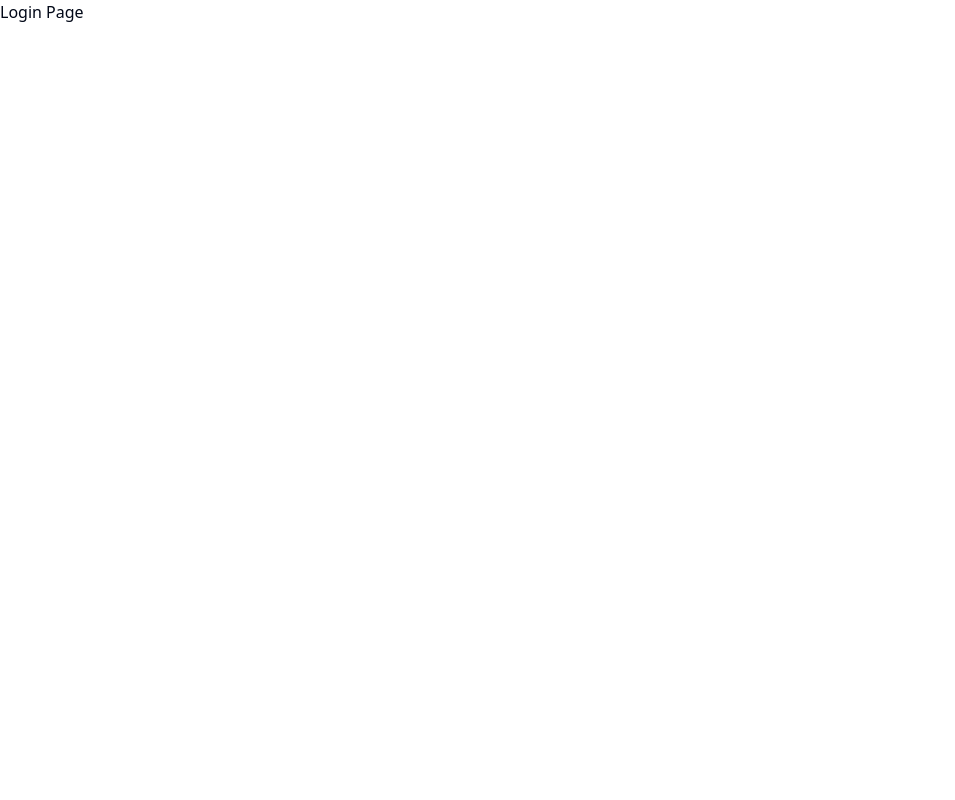
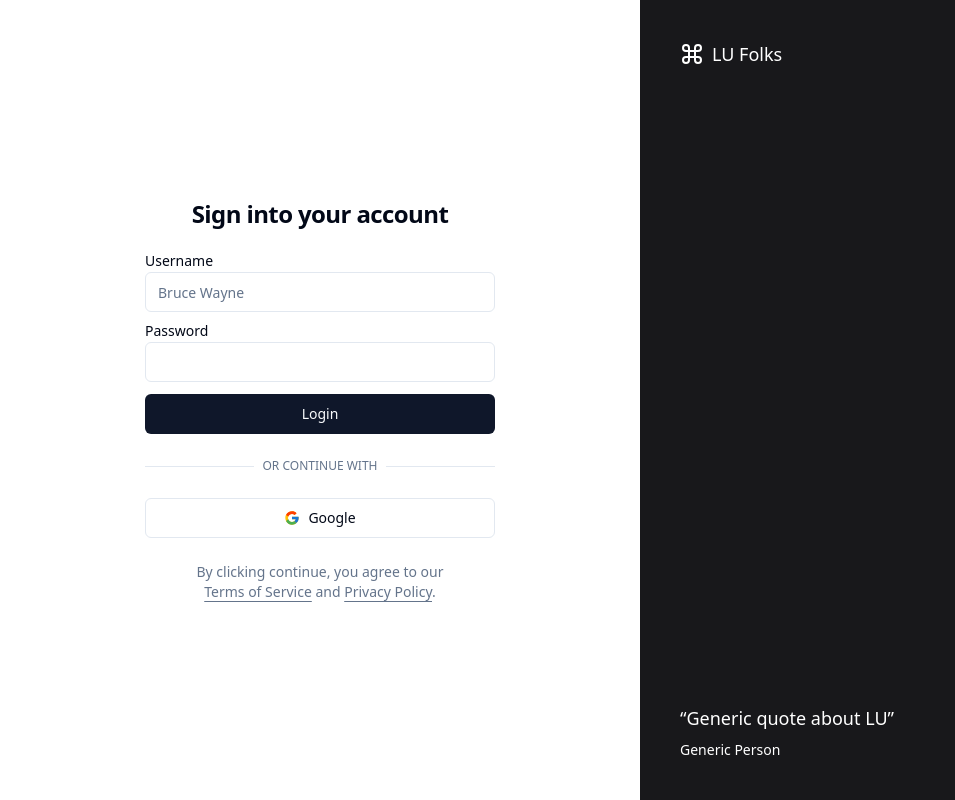
Before and after one commit to alaminShaheen/lu-folks, a React (Vite) app in the folder client/: page /login in a window 1280 px wide. Shown: the whole page, without its empty margins (0-955 px from the left). Built offline with nearby package versions, Linux system fonts and the light colour scheme.

Commit message:
chore: added login page

```diff
--- /dev/null
+++ b/client/src/models/form/LoginFormType.ts
@@ -0,0 +1,6 @@
+type LoginFormType = {
+	username: string;
+	password: string;
+};
+
+export default LoginFormType;
--- a/client/src/models/form/RegisterFormTypes.ts
+++ b/client/src/models/form/RegisterFormType.ts
@@ -1,6 +1,8 @@
-type RegisterFormTypes = {
+type RegisterFormType = {
 	email: string;
 	username: string;
 	password: string;
 	confirmPassword: string;
 };
+
+export default RegisterFormType;
--- a/client/src/pages/Login.tsx
+++ b/client/src/pages/Login.tsx
@@ -1,5 +1,136 @@
+import { Label } from "../components/ui/label.tsx";
+import { Input } from "../components/ui/input.tsx";
+import { Button } from "../components/ui/button.tsx";
+import LoadingSpinner from "../components/LoadingSpinner.tsx";
+import { FcGoogle } from "react-icons/fc";
+import { Fragment, useState } from "react";
+import { useForm } from "react-hook-form";
+import LoginFormType from "../models/form/LoginFormType.ts";
+
 const Login = () => {
-	return <div>Login Page</div>;
+	const [isLoading, setIsLoading] = useState(false);
+	const { register, handleSubmit } = useForm<LoginFormType>({
+		defaultValues: {
+			password: "",
+			username: "",
+		},
+	});
+
+	const onSubmit = (formValues: LoginFormType) => {
+		try {
+			setIsLoading(true);
+			console.log(formValues);
+		} catch (error) {
+			console.error(error);
+		} finally {
+			setIsLoading(false);
+		}
+	};
+
+	return (
+		<Fragment>
+			<div className="container relative flex h-screen flex-col items-center justify-center md:grid lg:max-w-none lg:grid-cols-2 lg:px-0">
+				<div className="lg:p-8">
+					<div className="mx-auto flex w-full flex-col justify-center space-y-6 sm:w-[350px]">
+						<div className="flex flex-col space-y-2 text-center">
+							<h1 className="text-2xl font-semibold tracking-tight">
+								Sign into your account
+							</h1>
+						</div>
+						<div className="grid gap-6">
+							<form id="register-form" onSubmit={handleSubmit(onSubmit)}>
+								<div className="grid gap-3">
+									<div className="grid gap-1">
+										<Label htmlFor="username">Username</Label>
+										<Input
+											{...register("username")}
+											id="username"
+											placeholder="Bruce Wayne"
+											type="text"
+											autoCapitalize="none"
+											autoCorrect="off"
+											disabled={isLoading}
+										/>
+									</div>
+
+									<div className="grid gap-1">
+										<Label htmlFor="password">Password</Label>
+										<Input
+											{...register("password")}
+											id="password"
+											type="password"
+											autoCapitalize="none"
+											autoComplete="email"
+											autoCorrect="off"
+											disabled={isLoading}
+										/>
+									</div>
+
+									<Button disabled={isLoading} form="register-form">
+										{isLoading && <LoadingSpinner />}
+										Login
+									</Button>
+								</div>
+							</form>
+							<div className="relative">
+								<div className="absolute inset-0 flex items-center">
+									<span className="w-full border-t" />
+								</div>
+								<div className="relative flex justify-center text-xs uppercase">
+									<span className="bg-background px-2 text-muted-foreground">
+										Or continue with
+									</span>
+								</div>
+							</div>
+							<Button variant="outline" type="button" disabled={isLoading}>
+								{isLoading ? (
+									<LoadingSpinner />
+								) : (
+									<FcGoogle className="mr-2 h-4 w-4" />
+								)}{" "}
+								Google
+							</Button>
+						</div>
+						<p className="px-8 text-center text-sm text-muted-foreground">
+							By clicking continue, you agree to our{" "}
+							<span className="underline underline-offset-4 hover:text-primary">
+								Terms of Service
+							</span>{" "}
+							and{" "}
+							<span className="underline underline-offset-4 hover:text-primary">
+								Privacy Policy
+							</span>
+							.
+						</p>
+					</div>
+				</div>
+				<div className="relative hidden h-full flex-col bg-muted p-10 text-white dark:border-r lg:flex">
+					<div className="absolute inset-0 bg-zinc-900" />
+					<div className="relative z-20 flex items-center text-lg font-medium">
+						<svg
+							xmlns="http://www.w3.org/2000/svg"
+							viewBox="0 0 24 24"
+							fill="none"
+							stroke="currentColor"
+							strokeWidth="2"
+							strokeLinecap="round"
+							strokeLinejoin="round"
+							className="mr-2 h-6 w-6"
+						>
+							<path d="M15 6v12a3 3 0 1 0 3-3H6a3 3 0 1 0 3 3V6a3 3 0 1 0-3 3h12a3 3 0 1 0-3-3" />
+						</svg>
+						LU Folks
+					</div>
+					<div className="relative z-20 mt-auto">
+						<blockquote className="space-y-2">
+							<p className="text-lg">&ldquo;Generic quote about LU&rdquo;</p>
+							<footer className="text-sm">Generic Person</footer>
+						</blockquote>
+					</div>
+				</div>
+			</div>
+		</Fragment>
+	);
 };
 
 export default Login;
--- a/client/src/pages/Register.tsx
+++ b/client/src/pages/Register.tsx
@@ -5,10 +5,11 @@
 import { Input } from "../components/ui/input.tsx";
 import { useForm } from "react-hook-form";
 import { Label } from "../components/ui/label.tsx";
+import RegisterFormType from "../models/form/RegisterFormType.ts";
 
 const Register = () => {
 	const [isLoading, setIsLoading] = useState(false);
-	const { register, handleSubmit } = useForm<RegisterFormTypes>({
+	const { register, handleSubmit } = useForm<RegisterFormType>({
 		defaultValues: {
 			email: "",
 			confirmPassword: "",
@@ -17,7 +18,7 @@
 		},
 	});
 
-	const onSubmit = (formValues: RegisterFormTypes) => {
+	const onSubmit = (formValues: RegisterFormType) => {
 		try {
 			setIsLoading(true);
 			console.log(formValues);
```
